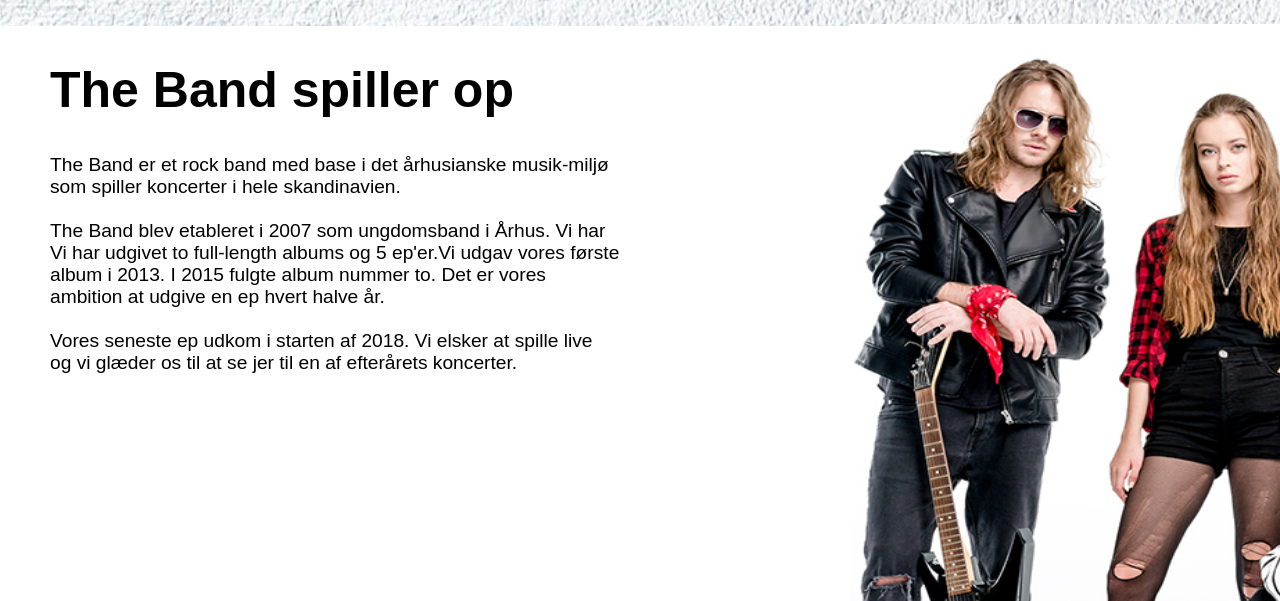
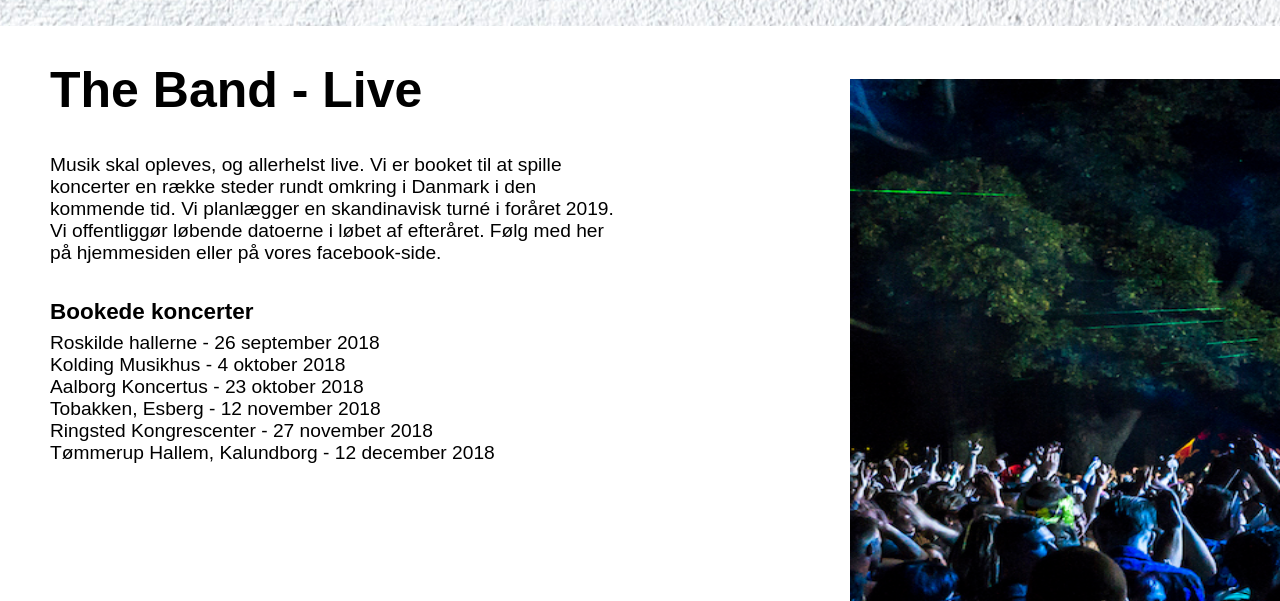
Before and after one commit to JonGelt/The-Band-website, a plain HTML site: page live.html in a window 1280 px wide. Shown: the part 199-800 px from the top of the page. Drawn offline with Linux system fonts and the light colour scheme.

Commit message:
Tilføjde live side

```diff
--- a/layout.css
+++ b/layout.css
@@ -62,6 +62,16 @@
 
 }
 
+.text-box h3{
+    position: relative;
+    padding-left: 50px;
+    padding-right: 50px;
+    padding-top: 35px;
+    padding-bottom: 6.5px;
+
+
+}
+
 
 .text-box p{
     position: relative;
@@ -73,6 +83,17 @@
     position: relative;
     bottom: 350px;
     left: 850px;
+
+
+
+}
+
+.text-box-img2{
+
+    position: relative;
+    bottom: 385px;
+    left: 850px;
+
 
 
 
--- a/live.html
+++ b/live.html
@@ -25,20 +25,23 @@
     </header>
 
     <div class="text-box">
-        <h1>The Band spiller op</h1>
-           <p>The Band er et rock band med base i det århusianske musik-miljø
-           <br>som spiller koncerter i hele skandinavien.</p>
+        <h1>The Band - Live</h1>
+           <p>Musik skal opleves, og allerhelst live. Vi er booket til at spille
+           <br>koncerter en række steder rundt omkring i Danmark i den
+           <br>kommende tid. Vi planlægger en skandinavisk turné i foråret 2019.
+           <br>Vi offentliggør løbende datoerne i løbet af efteråret. Følg med her
+           <br>på hjemmesiden eller på vores facebook-side. </p>
 
-           <p><br>The Band blev etableret i 2007 som ungdomsband i Århus. Vi har
-            <br>Vi har udgivet to full-length albums og 5 ep'er.Vi udgav vores første
-            <br>album i 2013. I 2015 fulgte album nummer to. Det er vores
-            <br>ambition at udgive en ep hvert halve år. </p>
+           <h3>Bookede koncerter </h3>
+           <p>Roskilde hallerne - 26 september 2018
+            <br>Kolding Musikhus - 4 oktober 2018
+            <br>Aalborg Koncertus - 23 oktober 2018
+            <br>Tobakken, Esberg - 12 november 2018
+            <br>Ringsted Kongrescenter - 27 november 2018
+            <br>Tømmerup Hallem, Kalundborg - 12 december 2018</p>
 
-            <p><br>Vores seneste ep udkom i starten af 2018. Vi elsker at spille live
-            <br>og vi glæder os til at se jer til en af efterårets koncerter.</p>
-
-            <div class="text-box-img">
-                <img src="theband.jpg" width="950" height="850" alt="Billede af band">
+            <div class="text-box-img2">
+                <img src="concert.jpg" width="950" height="800" alt="Billede af concert">
 
             </div>
 
```
Also changed, not shown: concert.jpg (renamed from img/concert.jpg).
